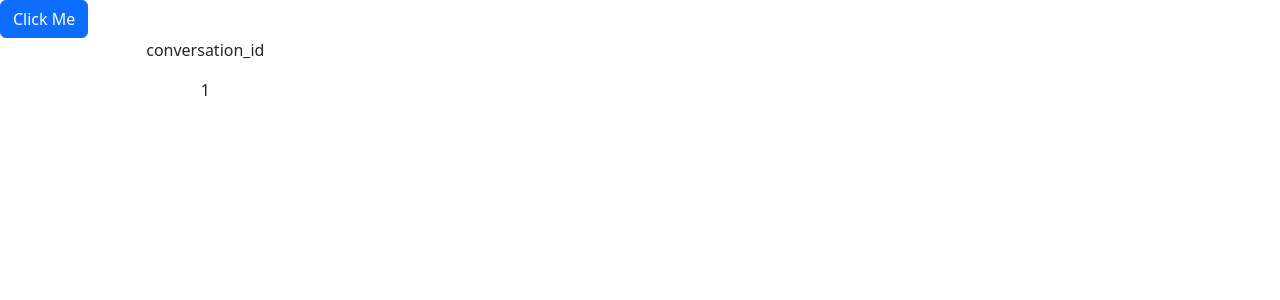
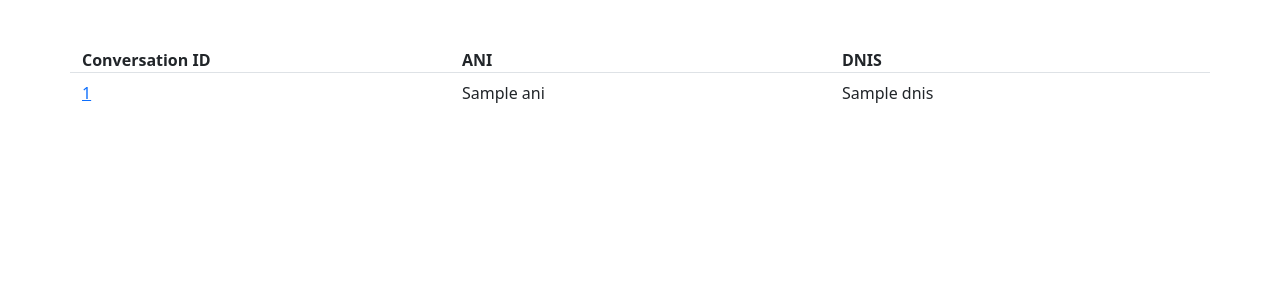
Before and after one commit to allanchiu/gc_demo, a Flask app: template templates/conversation.html in a window 1280 px wide. Shown: the top 300 px of the page. Run offline with Flask 3, Linux system fonts and the light colour scheme; the template is opened without the code that fills it: most values are stand-ins (such as "Sample title", 1, 10 or a date in 2020); some libraries are stand-ins or nearby versions.

Commit message:
conversation to recording

```diff
--- a/app.py
+++ b/app.py
@@ -1,4 +1,4 @@
-from flask import Flask, render_template, send_from_directory
+from flask import Flask, render_template, request
 
 app = Flask(__name__)  # 实例化并命名为app实例
 
@@ -60,7 +60,7 @@ def get_conversations():
 
 @app.route("/play_recording")
 def play_recording():
-    conversation_id = "b938ff7b-d1d3-4e43-9aaf-f8287c839ed8"  # str | Conversation ID
+    conversation_id = request.args.get('conversation_id')  # str | Conversation ID
     max_wait_ms = 5000  # int | The maximum number of milliseconds to wait for the recording to be ready. Must be a positive value. (optional) (default to 5000)
     format_id = "WAV"  # str | The desired media format. Valid values:WAV,WEBM,WAV_ULAW,OGG_VORBIS,OGG_OPUS,MP3,NONE. (optional) (default to 'WEBM')
     media_formats = [
--- a/templates/conversation.html
+++ b/templates/conversation.html
@@ -1,21 +1,34 @@
 <!DOCTYPE html>
-<html lang="en">
+<html lang="zh-CN">
 
-<link rel="stylesheet" href="{{ url_for('static', filename='css/bootstrap.min.css') }}">
-<script src="{{ url_for('static', filename='js/bootstrap.bundle.min.js') }}"></script>
+<head>
+    <meta charset="UTF-8">
+    <!-- 引入 Bootstrap CSS -->
+    <link rel="stylesheet" href="{{ url_for('static', filename='css/bootstrap.min.css') }}">
+    <!-- 引入 Bootstrap JS -->
+    <script src="{{ url_for('static', filename='js/bootstrap.bundle.min.js') }}"></script>
+    <title>Conversation Data</title>
+</head>
 
 <body>
-  <button class="btn btn-primary">Click Me</button>
-  <div class="row mb-3 text-center">
-    <div class="col-4 themed-grid-col">conversation_id</div>
-  </div>
+    <div class="container mt-5">
+        <div class="row">
+            <div class="col-md-4 fw-bold">Conversation ID</div>
+            <div class="col-md-4 fw-bold">ANI</div>
+            <div class="col-md-4 fw-bold">DNIS</div>
+        </div>
+        <!-- 循环渲染数据 -->
+        {% for item in data %}
+        <div class="row border-top py-2">
+            <div class="col-md-4"><a href="{{ url_for('play_recording', conversation_id=item.conversation_id) }}">{{
+                    item.conversation_id }}</a>
+            </div>
+            <div class="col-md-4">{{ item.participants[0].sessions[0].ani }}</div>
+            <div class="col-md-4">{{ item.participants[0].sessions[0].dnis }}</div>
+        </div>
+        {% endfor %}
+    </div>
 
-  {% for conv in data %}
-  <div class="row mb-3 text-center">
-    <div class="col-4 themed-grid-col">{{conv.conversation_id}}</div>
-  </div>
-  {% endfor %}
 </body>
 
-
 </html>
```
